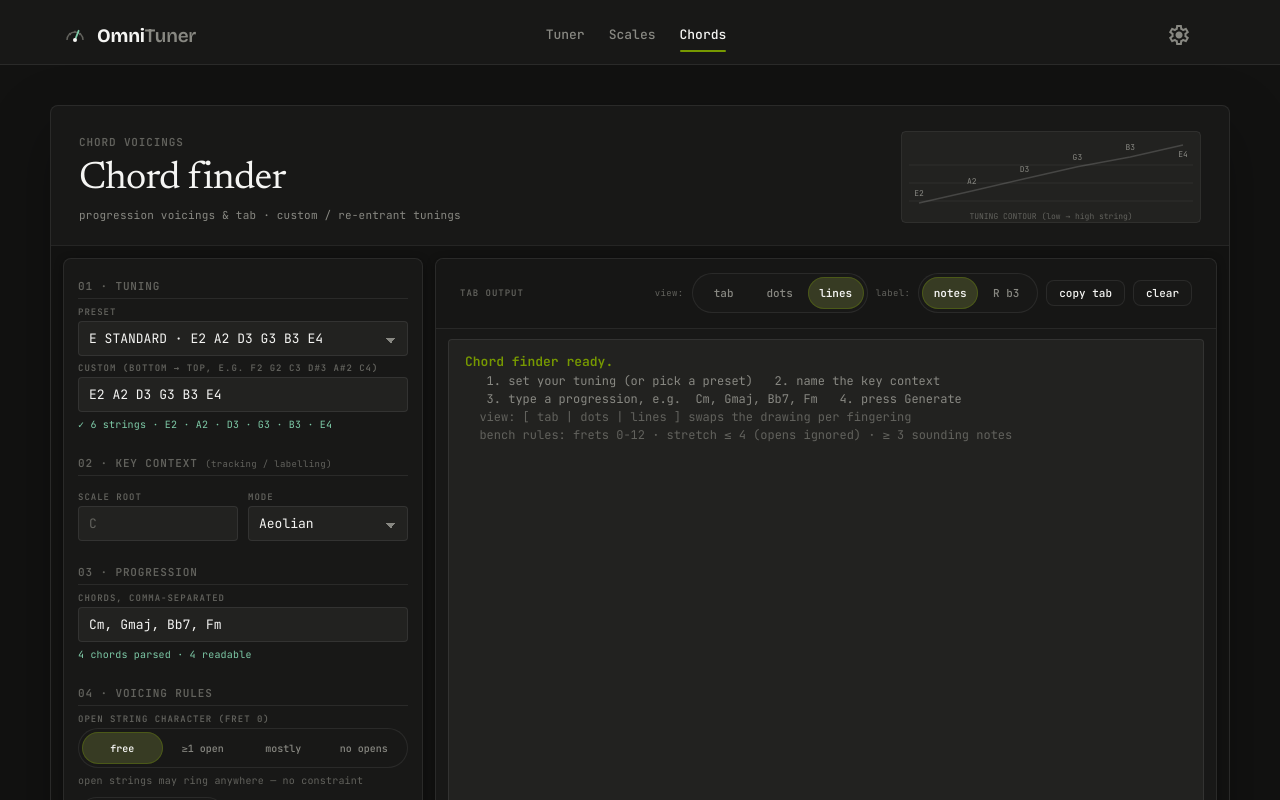
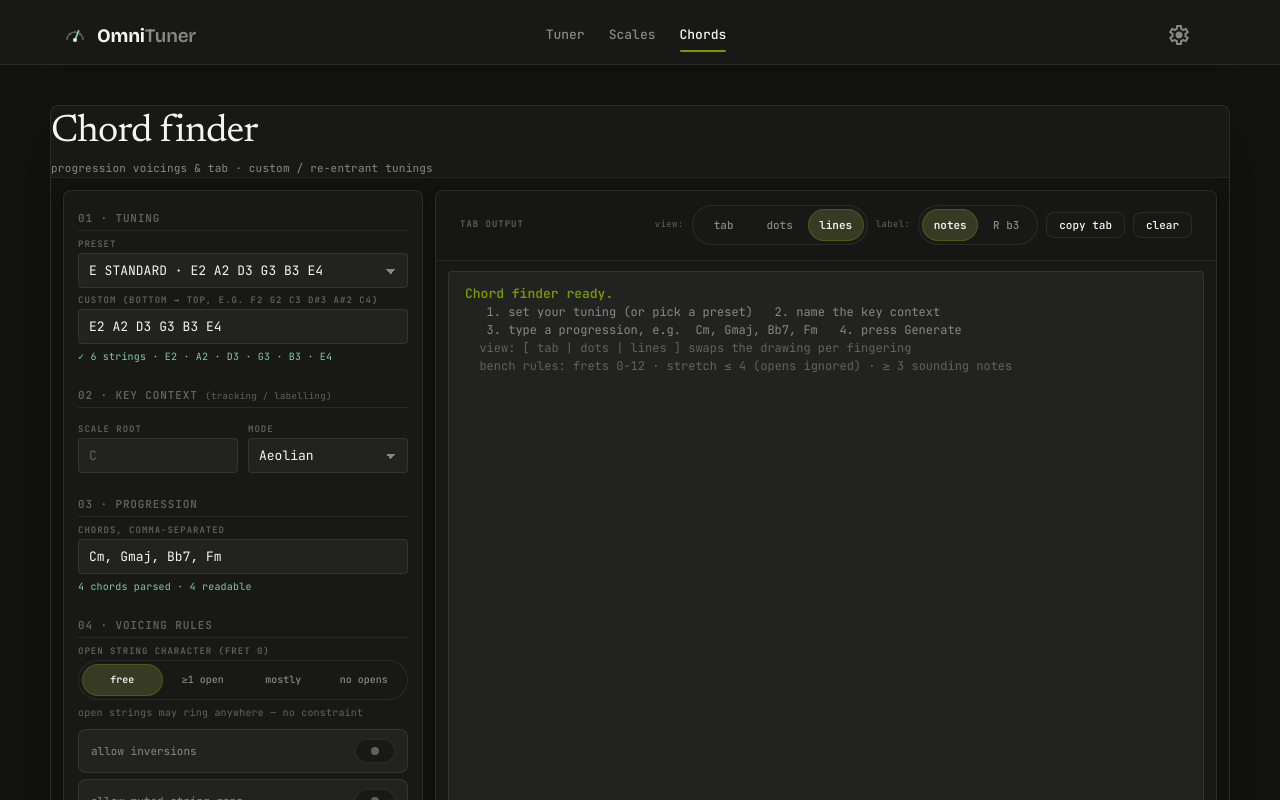
Before and after one commit to sawayaka143/OmniTuner, an Angular app: page /chords in a window 1280 px wide. Shown: the top 800 px of the page. Built offline with nearby package versions, Linux system fonts and the light colour scheme.

Commit message:
refactor(chord-finder): remove unused contour visualization and update toggle button styles

```diff
--- a/src/app/chord-finder/chord-finder.html
+++ b/src/app/chord-finder/chord-finder.html
@@ -6,42 +6,9 @@
   <section class="workbench" aria-labelledby="chord-finder-title">
     <header class="workbench-header">
       <div class="finder-title">
-        <span class="section-label">Chord voicings</span>
         <h2 id="chord-finder-title">Chord finder</h2>
         <p>progression voicings &amp; tab · custom / re-entrant tunings</p>
       </div>
-
-      <svg
-        class="contour"
-        width="300"
-        height="92"
-        role="img"
-        aria-label="Tuning contour, low string to high string">
-        <rect x="0.5" y="0.5" width="299" height="91" rx="4" />
-        @for (gy of [34, 52, 70]; track gy) {
-          <line class="contour-grid" x1="8" [attr.y1]="gy" x2="292" [attr.y2]="gy" />
-        }
-        <text class="contour-caption" x="150" y="88">TUNING CONTOUR (low → high string)</text>
-        @if (contour().ok) {
-          @if (contour().points.length > 1) {
-            <polyline class="contour-line" [attr.points]="contour().polyline" />
-          }
-          @for (point of contour().points; track $index) {
-            <circle class="contour-point" [attr.cx]="point.x" [attr.cy]="point.y" [style.fill]="point.color">
-              <title>{{ point.label }}</title>
-            </circle>
-            <text
-              class="contour-note"
-              [attr.x]="point.x"
-              [attr.y]="point.y > 26 ? point.y - 7 : point.y + 12">
-              {{ point.label }}
-            </text>
-          }
-        } @else {
-          <line class="contour-error" x1="14" y1="70" x2="286" y2="16" />
-          <text class="contour-error-text" x="150" y="46">✕ check tuning input</text>
-        }
-      </svg>
     </header>
 
     <div class="finder-columns">
@@ -148,25 +115,31 @@
           <p class="rule-description">{{ openModeDescription() }}</p>
 
           <div class="toggle-row">
+            <span class="toggle-label">allow inversions</span>
             <button
-              class="toggle-chip"
+              class="toggle-button"
               type="button"
+              role="switch"
+              [attr.aria-checked]="allowInversions()"
               [class.active]="allowInversions()"
-              [attr.aria-pressed]="allowInversions()"
+              aria-label="allow inversions"
               title="search rule — press Generate to apply"
               (click)="allowInversions.set(!allowInversions())">
               <span class="toggle-lamp" aria-hidden="true"></span>
-              allow inversions
             </button>
+          </div>
+          <div class="toggle-row">
+            <span class="toggle-label">allow muted string gaps</span>
             <button
-              class="toggle-chip"
+              class="toggle-button"
               type="button"
+              role="switch"
+              [attr.aria-checked]="allowGaps()"
               [class.active]="allowGaps()"
-              [attr.aria-pressed]="allowGaps()"
+              aria-label="allow muted string gaps"
               title="search rule — press Generate to apply"
               (click)="allowGaps.set(!allowGaps())">
               <span class="toggle-lamp" aria-hidden="true"></span>
-              allow muted string gaps
             </button>
           </div>
           <p class="rule-description">
--- a/src/app/chord-finder/chord-finder.scss
+++ b/src/app/chord-finder/chord-finder.scss
@@ -36,15 +36,6 @@
 
 /* ════════════════ Header ════════════════ */
 
-.workbench-header {
-  min-height: 112px;
-  display: flex;
-  align-items: center;
-  justify-content: space-between;
-  gap: 24px;
-  padding: 24px 28px 22px;
-}
-
 .finder-title {
   min-width: 0;
 
@@ -63,55 +54,6 @@
     font-size: var(--text-xs);
     letter-spacing: 0.02em;
   }
-}
-
-.contour {
-  flex: 0 0 auto;
-
-  rect {
-    fill: var(--surface-container);
-    stroke: var(--border-subtle);
-  }
-}
-
-.contour-grid {
-  stroke: var(--border-subtle);
-  stroke-width: 1;
-  opacity: 0.7;
-}
-
-.contour-caption {
-  fill: var(--text-dim);
-  font-family: var(--mono);
-  font-size: 8px;
-  text-anchor: middle;
-}
-
-.contour-line {
-  fill: none;
-  stroke: var(--border-medium);
-  stroke-width: 1.5;
-}
-
-.contour-note {
-  fill: var(--text-muted);
-  font-family: var(--mono);
-  font-size: 8px;
-  text-anchor: middle;
-}
-
-.contour-error {
-  stroke: #c07a5e;
-  stroke-width: 1.5;
-  stroke-dasharray: 4 3;
-}
-
-.contour-error-text {
-  fill: #c07a5e;
-  font-family: var(--mono);
-  font-size: 9px;
-  font-weight: 700;
-  text-anchor: middle;
 }
 
 /* ════════════════ Columns ════════════════ */
@@ -268,13 +210,24 @@ select.field {
 
 .toggle-row {
   display: flex;
-  flex-wrap: wrap;
-  gap: 8px;
-  margin-top: 8px;
+  align-items: center;
+  justify-content: space-between;
+  gap: 12px;
+  padding: 9px 12px;
+  margin-top: 6px;
+  border: 1px solid var(--border-subtle);
+  border-radius: var(--r-md);
+  background: var(--surface-container);
 }
 
-.toggle-chip {
-  @include toggle-chip();
+.toggle-label {
+  color: var(--text-muted);
+  font-family: var(--mono);
+  font-size: var(--text-xs);
+}
+
+.toggle-button {
+  @include toggle-switch();
 }
 
 .tiny-note {
@@ -601,11 +554,6 @@ select.field {
     align-items: flex-start;
     padding: 20px;
   }
-
-  .contour {
-    width: 100%;
-    max-width: 300px;
-  }
 }
 
 @media (max-width: 520px) {
@@ -635,4 +583,9 @@ select.field {
   .chord-block {
     animation-duration: 0.01ms;
   }
+
+  .toggle-button,
+  .toggle-lamp {
+    transition-duration: 0.01ms;
+  }
 }
--- a/src/app/chord-finder/chord-finder.ts
+++ b/src/app/chord-finder/chord-finder.ts
@@ -68,25 +68,7 @@ export interface TabLine {
   readonly kind: 'mute' | 'open' | 'fret';
 }
 
-interface ContourPoint {
-  readonly x: number;
-  readonly y: number;
-  readonly label: string;
-  readonly color: string;
-}
-
 const mod12 = (value: number): number => ((value % 12) + 12) % 12;
-
-/** Interpolates olive → soft green → muted sage for the tuning contour. */
-function pitchColor(t: number): string {
-  const olive = [119, 153, 0];
-  const green = [126, 203, 168];
-  const sage = [136, 136, 130];
-  const mix = (a: number[], b: number[], u: number): number[] =>
-    a.map((v, i) => Math.round(v + (b[i] - v) * u));
-  const c = t < 0.5 ? mix(olive, green, t * 2) : mix(green, sage, (t - 0.5) * 2);
-  return `rgb(${c[0]},${c[1]},${c[2]})`;
-}
 
 @Component({
   selector: 'app-chord-finder',
@@ -189,36 +171,6 @@ export class ChordFinder {
   protected readonly openModeDescription = computed(
     () => OPEN_MODE_DESCRIPTIONS[this.openMode()],
   );
-
-  /** Tuning contour sparkline shown in the workbench header. */
-  protected readonly contour = computed(() => {
-    const parsed = this.parsedTuning();
-    if (!parsed.ok) {
-      return { ok: false as const, points: [] as ContourPoint[], polyline: '' };
-    }
-    const midi = parsed.tuning.midi;
-    const min = Math.min(...midi);
-    const max = Math.max(...midi);
-    const x0 = 18;
-    const x1 = 300 - 18;
-    const yTop = 14;
-    const yBot = 72;
-    const points: ContourPoint[] = midi.map((m, i) => {
-      const x = midi.length > 1 ? x0 + (i * (x1 - x0)) / (midi.length - 1) : (x0 + x1) / 2;
-      const norm = max > min ? (m - min) / (max - min) : 0.5;
-      return {
-        x,
-        y: yBot - norm * (yBot - yTop),
-        label: midiName(m, parsed.tuning.flats),
-        color: pitchColor(norm),
-      };
-    });
-    return {
-      ok: true as const,
-      points,
-      polyline: points.map((p) => `${p.x.toFixed(1)},${p.y.toFixed(1)}`).join(' '),
-    };
-  });
 
   // ── Actions ──────────────────────────────────────────────────────
 
--- a/src/app/components/settings-panel/settings-panel.scss
+++ b/src/app/components/settings-panel/settings-panel.scss
@@ -322,45 +322,7 @@ input[type='color'] {
 }
 
 .toggle-button {
-  flex-shrink: 0;
-  width: 40px;
-  height: 24px;
-  display: grid;
-  place-items: center;
-  padding: 0;
-  border: 1px solid var(--border-subtle);
-  border-radius: var(--r-pill);
-  background: var(--surface-container-low);
-  cursor: pointer;
-  transition: background-color 140ms ease, border-color 140ms ease;
-
-  .toggle-lamp {
-    width: 8px;
-    height: 8px;
-    border-radius: 50%;
-    background: var(--text-dim);
-    box-shadow: 0 0 0 3px transparent;
-    transition: background-color 140ms ease, box-shadow 140ms ease;
-  }
-
-  &:hover {
-    border-color: var(--border-medium);
-  }
-
-  &.active {
-    border-color: var(--border-medium);
-    background: var(--surface-container-high);
-
-    .toggle-lamp {
-      background: var(--scale-accent, #779900);
-      box-shadow: 0 0 0 3px color-mix(in srgb, var(--scale-accent, #779900) 18%, transparent);
-    }
-  }
-
-  &:focus-visible {
-    outline: 2px solid var(--border-active);
-    outline-offset: 2px;
-  }
+  @include toggle-switch();
 }
 
 .in-tune-color,
--- a/src/app/scales/scale-options/scale-options.scss
+++ b/src/app/scales/scale-options/scale-options.scss
@@ -64,7 +64,7 @@
 }
 
 .toggle-button {
-  @include toggle-chip();
+  @include toggle-switch($with-label: true);
 }
 
 .label-select {
--- a/src/app/styles/_toggle.scss
+++ b/src/app/styles/_toggle.scss
@@ -1,3 +1,67 @@
+/// Shared switch look (reference: Tweaks panel toggles).
+/// Icon-only pill (40x24) by default; pass $with-label: true to render text + lamp.
+/// Active state lights the lamp dot with the accent color + soft glow.
+/// @param {Boolean} $with-label - render a text label alongside the lamp.
+@mixin toggle-switch($with-label: false) {
+  flex-shrink: 0;
+  min-height: 24px;
+  display: inline-flex;
+  align-items: center;
+  gap: 8px;
+  padding: 0 8px;
+  border: 1px solid var(--border-subtle);
+  border-radius: var(--r-pill);
+  background: var(--surface-container-low);
+  color: var(--text-muted);
+  font-family: var(--mono);
+  font-size: var(--text-xs);
+  cursor: pointer;
+  transition: background-color 140ms ease, border-color 140ms ease, color 140ms ease;
+
+  @if $with-label {
+    padding: 0 13px;
+  } @else {
+    width: 40px;
+    height: 24px;
+    display: grid;
+    place-items: center;
+    padding: 0;
+  }
+
+  .toggle-lamp {
+    width: 8px;
+    height: 8px;
+    border-radius: 50%;
+    background: var(--text-dim);
+    box-shadow: 0 0 0 3px transparent;
+    transition: background-color 140ms ease, box-shadow 140ms ease;
+  }
+
+  &:hover {
+    border-color: var(--border-medium);
+  }
+
+  &:active {
+    transform: scale(0.97);
+  }
+
+  &.active {
+    border-color: var(--border-medium);
+    background: var(--surface-container-high);
+    color: var(--text);
+
+    .toggle-lamp {
+      background: var(--scale-accent, #779900);
+      box-shadow: 0 0 0 3px color-mix(in srgb, var(--scale-accent, #779900) 18%, transparent);
+    }
+  }
+
+  &:focus-visible {
+    outline: 2px solid var(--border-active);
+    outline-offset: 2px;
+  }
+}
+
 /// Pill-shaped toggle chip with lamp indicator dot.
 @mixin toggle-chip() {
   min-height: 38px;
@@ -38,7 +102,7 @@
     box-shadow: 0 0 0 3px transparent;
     transition: background-color 140ms ease, box-shadow 140ms ease;
 
-    .active & {
+    &.active {
       background: var(--scale-accent, #779900);
       box-shadow: 0 0 0 3px color-mix(in srgb, var(--scale-accent, #779900) 18%, transparent);
     }
```
